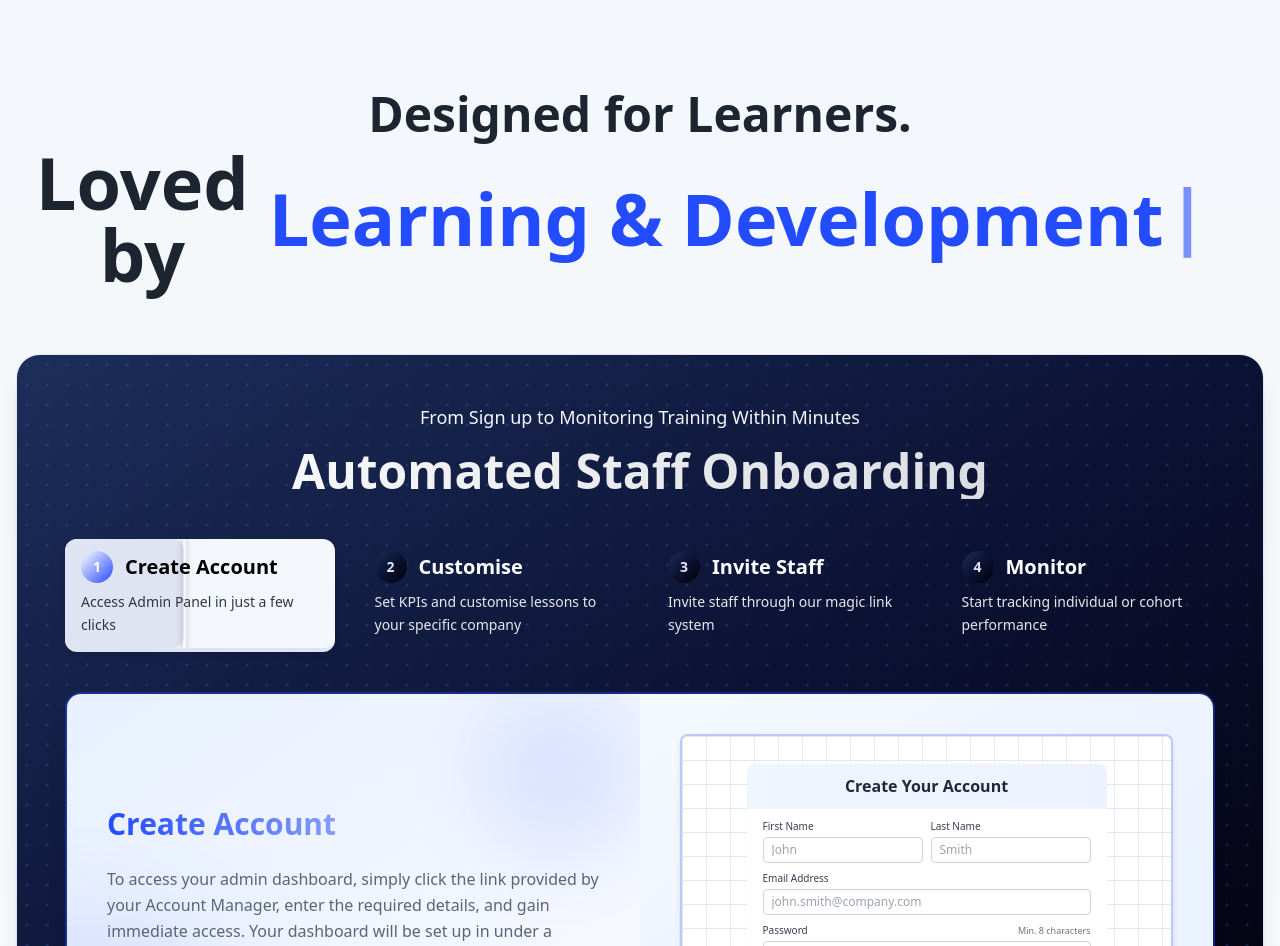
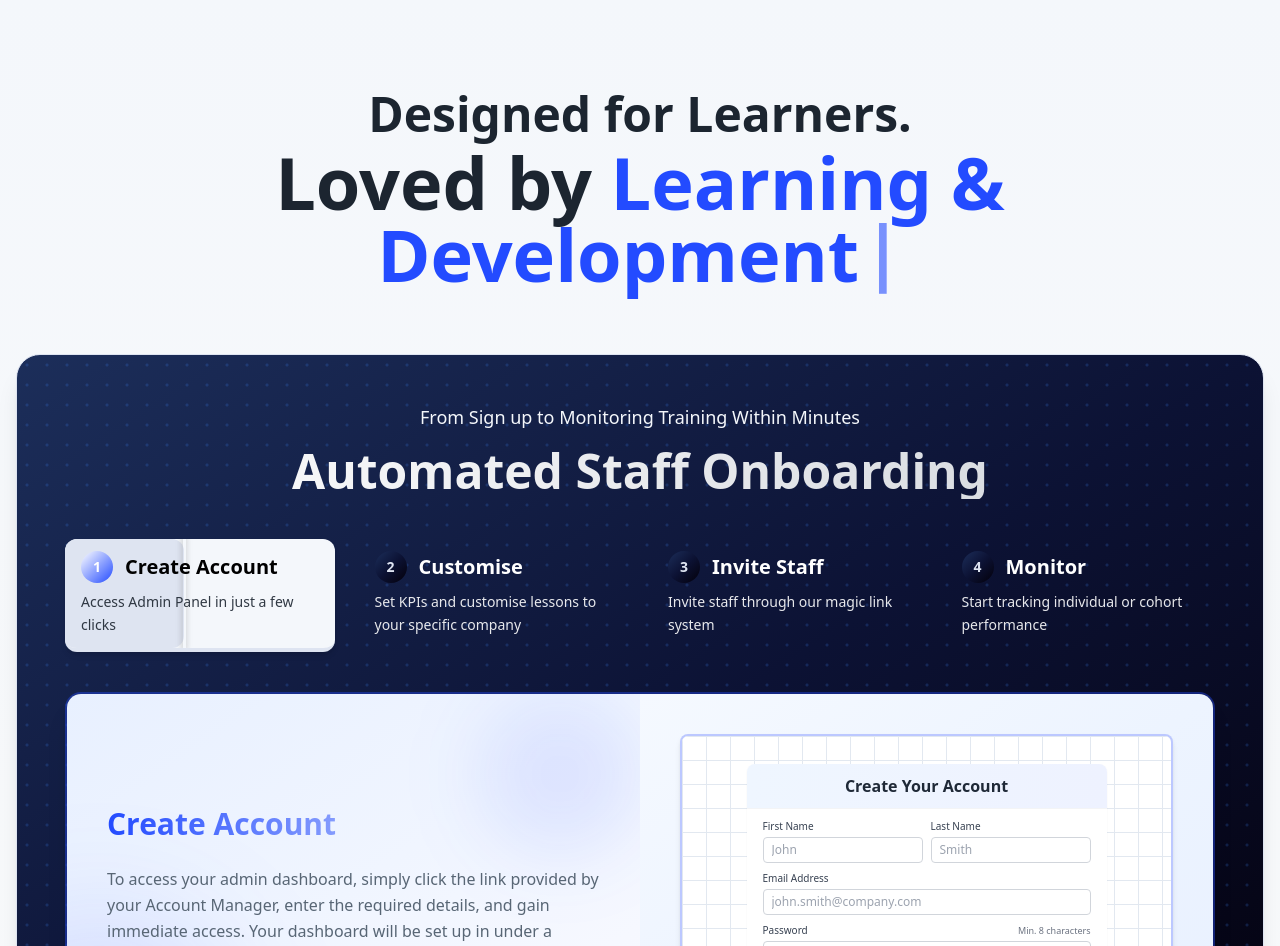
Before and after one commit to woodhk/landing-page, a Next.js app: page / in a window 1280 px wide. Shown: the part 6760-7706 px from the top of the page. Built offline with nearby package versions, Linux system fonts and the light colour scheme.

Commit message:
fix typewriter for desktop

```diff
--- a/app/(pages)/home/components/AutomatedOnboarding.tsx
+++ b/app/(pages)/home/components/AutomatedOnboarding.tsx
@@ -120,12 +120,11 @@ export default function AutomatedOnboarding() {
     <section id="automated-onboarding-section" className="w-full px-4 py-24 bg-gradient-to-b from-light-3 to-gray-50">
       <div className="max-w-7xl mx-auto">
         {/* Main Content with Enhanced UI */}
-        {/* Heading */}
+        {/* Heading - FIXED to have everything on the same line */}
         <div className="text-center mb-16 relative">
           <h2 className="text-4xl md:text-5xl font-bold mb-2 text-dark">Designed for Learners.</h2>
-          <h2 className="text-4xl md:text-7xl font-bold mb-3 text-dark flex flex-col sm:flex-row items-center justify-center">
-            <span>Loved by</span>
-            <TypewriterText />
+          <h2 className="text-4xl md:text-7xl font-bold mb-3 text-dark">
+            Loved by <TypewriterText />
           </h2>
         </div>
         <motion.div
--- a/app/(pages)/home/data/animations/TypewriterText.tsx
+++ b/app/(pages)/home/data/animations/TypewriterText.tsx
@@ -46,8 +46,8 @@ export default function TypewriterText() {
   }, [text, phraseIndex, isDeleting]);
 
   return (
-    <span className="text-dynamic-blue inline-block w-full sm:inline-flex sm:items-center">
-      <span className="text-left break-words">{text}</span>
+    <span className="text-dynamic-blue inline">
+      <span className="text-left">{text}</span>
       <span className="animate-pulse ml-1 relative" style={{ top: '-0.05em' }}>|</span>
     </span>
   );
```
